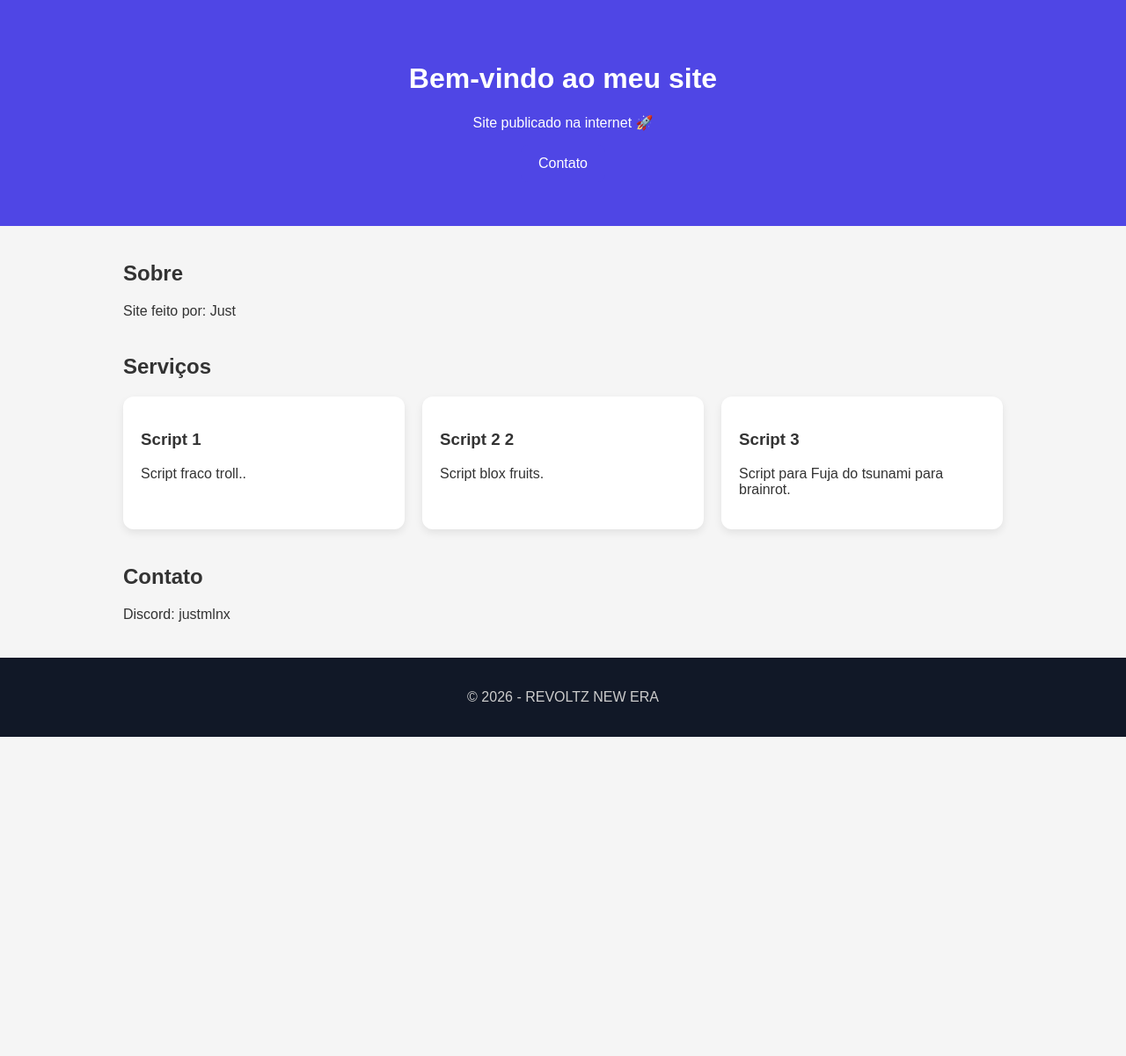
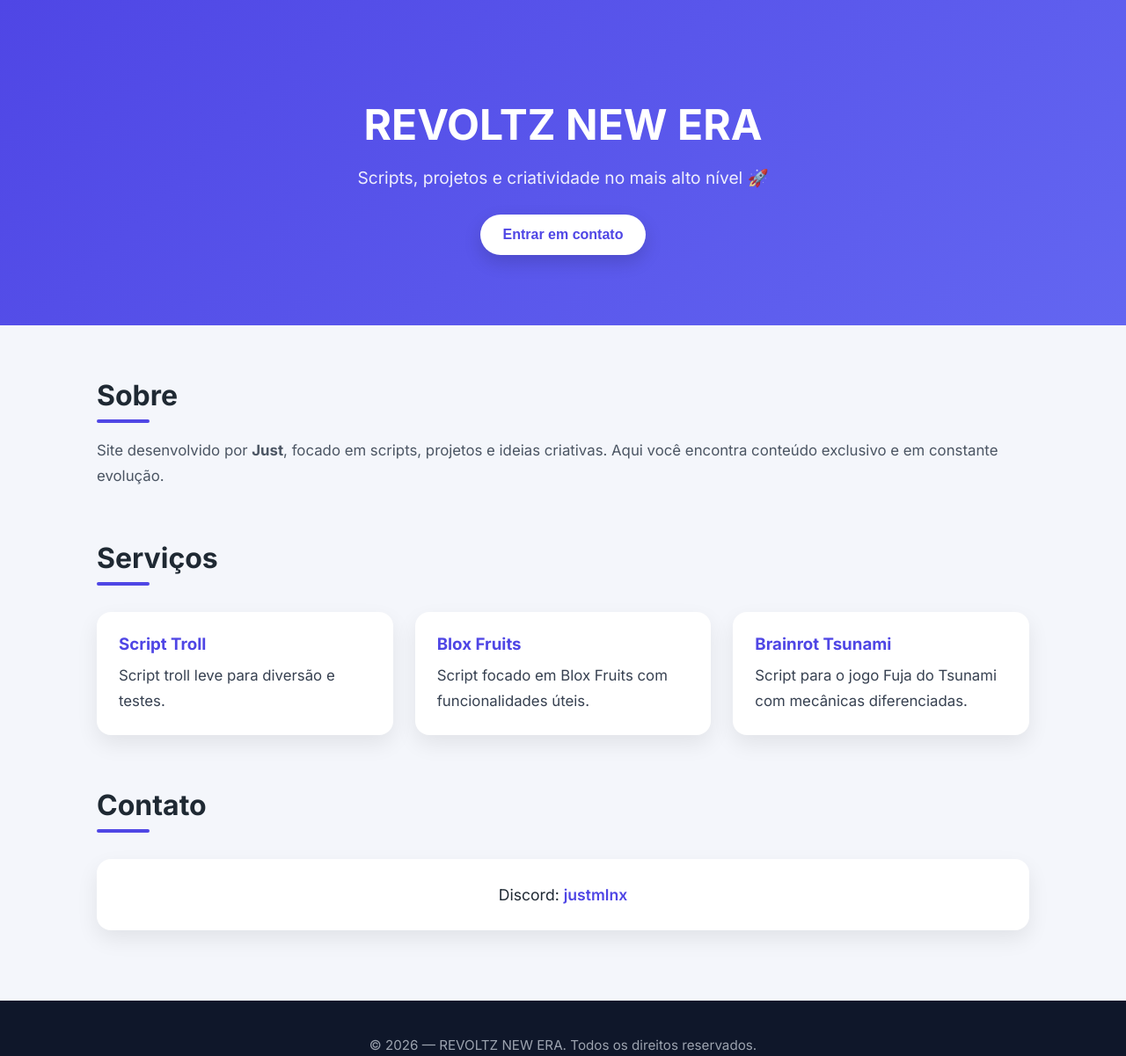
Before and after one commit to caioprotzner2022-byte/caioprotnzer2022-byte.github.io, a plain HTML site: page index.html in a window 1280 px wide. Shown: the whole page at 88% size. Before the commit the page ends 838 px from the top, so only its background shows below. Drawn offline with Linux system fonts and the light colour scheme.

Commit message:
Update index.html

```diff
--- a/index.html
+++ b/index.html
@@ -3,69 +3,161 @@
 <head>
   <meta charset="UTF-8" />
   <meta name="viewport" content="width=device-width, initial-scale=1.0" />
-  <title>Meu Site</title>
+  <title>REVOLTZ NEW ERA</title>
+
+  <!-- Fonte moderna -->
+  <link href="https://fonts.googleapis.com/css2?family=Inter:wght@400;600;700&display=swap" rel="stylesheet">
+
   <style>
+    * {
+      box-sizing: border-box;
+    }
+
     body {
       margin: 0;
-      font-family: Arial, Helvetica, sans-serif;
-      background: #f5f5f5;
-      color: #333;
+      font-family: 'Inter', Arial, sans-serif;
+      background: #f4f6fb;
+      color: #1f2933;
     }
+
+    /* HEADER */
     header {
-      background: #4f46e5;
+      background: linear-gradient(135deg, #4f46e5, #6366f1);
       color: white;
-      padding: 50px 20px;
+      padding: 80px 20px;
       text-align: center;
     }
+
+    header h1 {
+      font-size: 3rem;
+      margin-bottom: 10px;
+    }
+
+    header p {
+      font-size: 1.2rem;
+      opacity: 0.9;
+      margin-bottom: 30px;
+    }
+
+    button {
+      background: white;
+      color: #4f46e5;
+      border: none;
+      padding: 14px 26px;
+      border-radius: 999px;
+      cursor: pointer;
+      font-size: 16px;
+      font-weight: 600;
+      transition: transform 0.2s ease, box-shadow 0.2s ease;
+      box-shadow: 0 8px 20px rgba(0,0,0,0.15);
+    }
+
+    button:hover {
+      transform: translateY(-3px);
+      box-shadow: 0 12px 25px rgba(0,0,0,0.2);
+    }
+
+    /* SECTIONS */
     section {
-      max-width: 1000px;
-      margin: 40px auto;
+      max-width: 1100px;
+      margin: 60px auto;
       padding: 0 20px;
     }
+
+    section h2 {
+      font-size: 2rem;
+      margin-bottom: 15px;
+      position: relative;
+    }
+
+    section h2::after {
+      content: "";
+      width: 60px;
+      height: 4px;
+      background: #4f46e5;
+      display: block;
+      margin-top: 8px;
+      border-radius: 4px;
+    }
+
+    section p {
+      font-size: 1.05rem;
+      line-height: 1.7;
+      color: #4b5563;
+    }
+
+    /* CARDS */
     .cards {
       display: grid;
-      grid-template-columns: repeat(auto-fit, minmax(250px, 1fr));
-      gap: 20px;
+      grid-template-columns: repeat(auto-fit, minmax(260px, 1fr));
+      gap: 25px;
+      margin-top: 30px;
     }
+
     .card {
       background: white;
-      padding: 20px;
-      border-radius: 12px;
-      box-shadow: 0 4px 10px rgba(0,0,0,0.08);
+      padding: 25px;
+      border-radius: 16px;
+      box-shadow: 0 10px 25px rgba(0,0,0,0.08);
+      transition: transform 0.25s ease, box-shadow 0.25s ease;
     }
+
+    .card:hover {
+      transform: translateY(-6px);
+      box-shadow: 0 18px 35px rgba(0,0,0,0.12);
+    }
+
+    .card h3 {
+      margin-top: 0;
+      margin-bottom: 10px;
+      color: #4f46e5;
+    }
+
+    .card p {
+      margin: 0;
+      color: #374151;
+    }
+
+    /* CONTATO */
+    .contact {
+      background: white;
+      padding: 30px;
+      border-radius: 16px;
+      box-shadow: 0 10px 25px rgba(0,0,0,0.08);
+      margin-top: 30px;
+      text-align: center;
+      font-size: 1.1rem;
+    }
+
+    .contact span {
+      color: #4f46e5;
+      font-weight: 600;
+    }
+
+    /* FOOTER */
     footer {
-      background: #111827;
-      color: #ccc;
+      background: #0f172a;
+      color: #9ca3af;
       text-align: center;
-      padding: 20px;
-      margin-top: 40px;
-    }
-    button {
-      background: #4f46e5;
-      color: white;
-      border: none;
-      padding: 12px 20px;
-      border-radius: 8px;
-      cursor: pointer;
-      font-size: 16px;
-    }
-    button:hover {
-      background: #4338ca;
+      padding: 25px;
+      margin-top: 80px;
+      font-size: 0.95rem;
     }
   </style>
 </head>
 <body>
 
   <header>
-    <h1>Bem-vindo ao meu site</h1>
-    <p>Site publicado na internet 🚀</p>
-    <button onclick="alert('DC: justmlnx')">Contato</button>
+    <h1>REVOLTZ NEW ERA</h1>
+    <p>Scripts, projetos e criatividade no mais alto nível 🚀</p>
+    <button onclick="alert('DC: justmlnx')">Entrar em contato</button>
   </header>
 
   <section>
     <h2>Sobre</h2>
     <p>
-      Site feito por: Just
+      Site desenvolvido por <strong>Just</strong>, focado em scripts, projetos e ideias criativas.
+      Aqui você encontra conteúdo exclusivo e em constante evolução.
     </p>
   </section>
 
@@ -73,27 +165,31 @@
     <h2>Serviços</h2>
     <div class="cards">
       <div class="card">
-        <h3>Script 1</h3>
-        <p>Script fraco troll..</p>
+        <h3>Script Troll</h3>
+        <p>Script troll leve para diversão e testes.</p>
       </div>
+
       <div class="card">
-        <h3>Script 2 2</h3>
-        <p>Script blox fruits.</p>
+        <h3>Blox Fruits</h3>
+        <p>Script focado em Blox Fruits com funcionalidades úteis.</p>
       </div>
+
       <div class="card">
-        <h3>Script 3</h3>
-        <p>Script para Fuja do tsunami para brainrot.</p>
+        <h3>Brainrot Tsunami</h3>
+        <p>Script para o jogo Fuja do Tsunami com mecânicas diferenciadas.</p>
       </div>
     </div>
   </section>
 
   <section>
     <h2>Contato</h2>
-    <p>Discord: justmlnx
+    <div class="contact">
+      Discord: <span>justmlnx</span>
+    </div>
   </section>
 
   <footer>
-    <p>© 2026 - REVOLTZ NEW ERA</p>
+    <p>© 2026 — REVOLTZ NEW ERA. Todos os direitos reservados.</p>
   </footer>
 
 </body>
```
